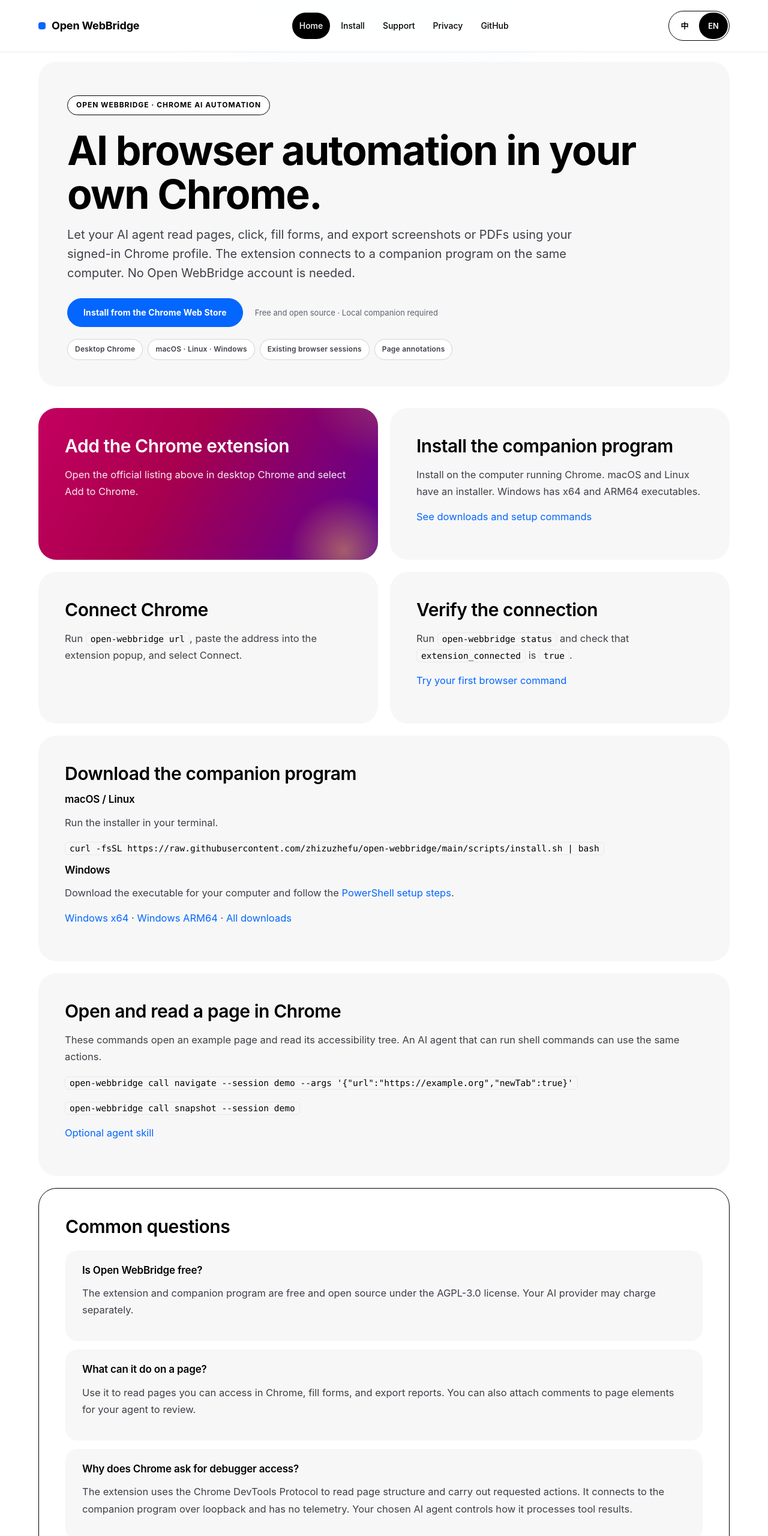
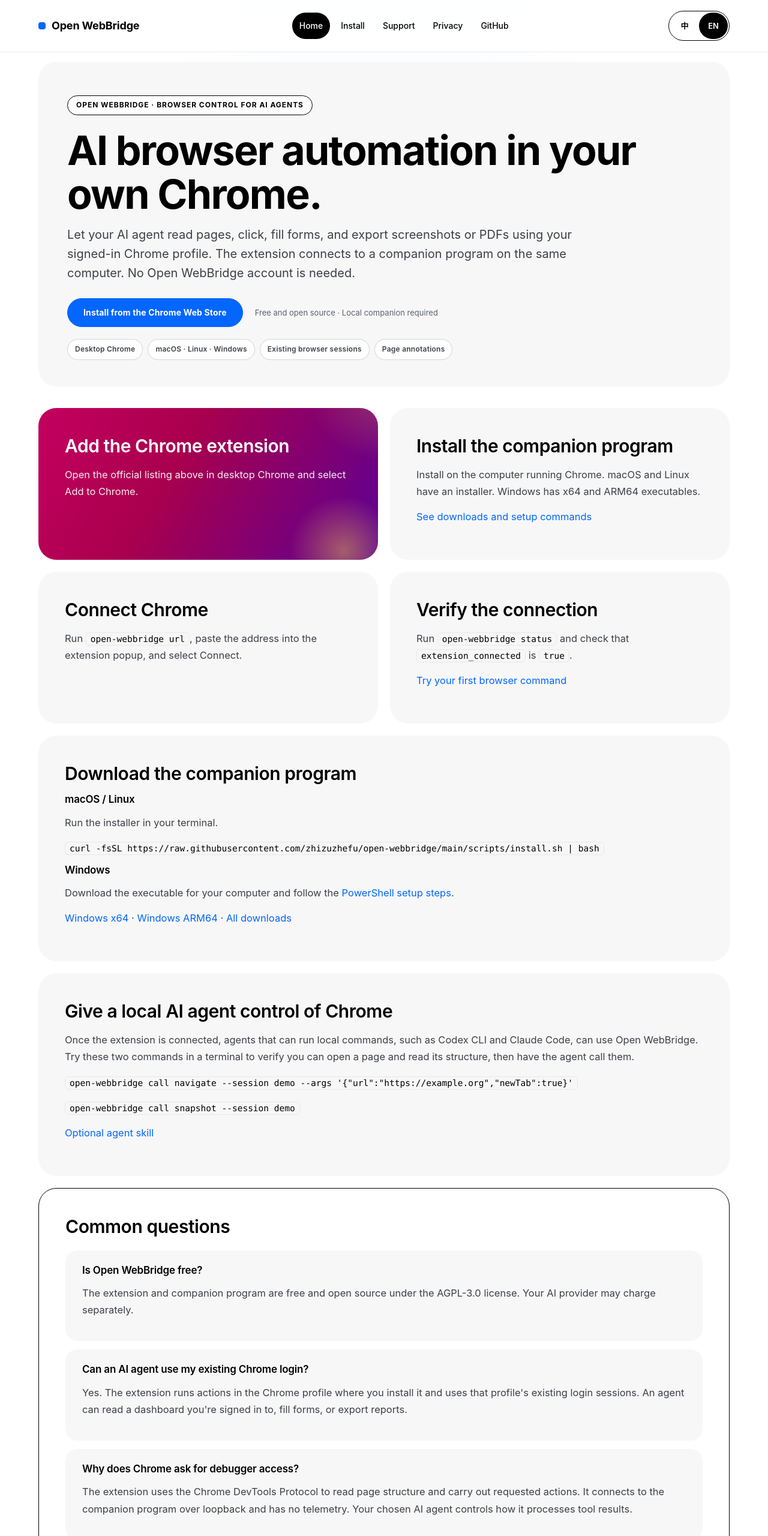
Before and after one commit to zhizuzhefu/zhizuzhefu.github.io, a plain HTML site: page open-webbridge/index.html in a window 1280 px wide. Shown: the top 2560 px of the page at 60% size. Drawn offline with Linux system fonts and the light colour scheme; a web font is replaced by a local one.

Commit message:
feat(seo): 聚焦 AI Agent 控制已登录的浏览器

```diff
--- a/open-webbridge/index.html
+++ b/open-webbridge/index.html
@@ -1,5 +1,5 @@
 <!doctype html>
-<html lang="zh-CN" data-lang="zh" data-title-zh="Open WebBridge｜免费开源的 Chrome AI 浏览器自动化扩展" data-title-en="Open WebBridge | Free AI Browser Automation for Chrome" data-desc-zh="免费开源的 Chrome AI 自动化扩展。让 AI 助手使用你已登录的 Chrome 读取网页、点击、填表和截图，支持 macOS、Linux 和 Windows。" data-desc-en="Free, open-source Chrome extension for AI browser automation. Let your AI agent use your signed-in Chrome with a local app for macOS, Linux, and Windows.">
+<html lang="zh-CN" data-lang="zh" data-title-zh="Open WebBridge｜让 AI Agent 控制已登录的 Chrome 浏览器" data-title-en="Open WebBridge | AI Agent Browser Control for Chrome" data-desc-zh="免费开源的 Chrome 扩展，让 AI Agent 控制你已登录的浏览器，执行点击、填表和截图。配套程序支持 Windows、macOS 和 Linux。" data-desc-en="Free, open-source Chrome extension for AI agents to control your signed-in browser tabs. Works with a local companion on Windows, macOS, and Linux.">
 <head>
   <meta charset="utf-8">
   <script src="/assets/clean-url.js"></script>
@@ -9,8 +9,8 @@
   <link rel="icon" href="./icon.png?v=50d9941b" type="image/png">
   <link rel="preconnect" href="https://api.fontshare.com" crossorigin>
   <link rel="stylesheet" href="https://api.fontshare.com/v2/css?f[]=satoshi@400,500,700&amp;display=swap">
-  <title>Open WebBridge｜免费开源的 Chrome AI 浏览器自动化扩展</title>
-  <meta name="description" content="免费开源的 Chrome AI 自动化扩展。让 AI 助手使用你已登录的 Chrome 读取网页、点击、填表和截图，支持 macOS、Linux 和 Windows。">
+  <title>Open WebBridge｜让 AI Agent 控制已登录的 Chrome 浏览器</title>
+  <meta name="description" content="免费开源的 Chrome 扩展，让 AI Agent 控制你已登录的浏览器，执行点击、填表和截图。配套程序支持 Windows、macOS 和 Linux。">
   <meta name="robots" content="index,follow,max-image-preview:large">
   <link rel="canonical" href="https://apps.zhizuzhefu.com/open-webbridge/">
   <link rel="alternate" hreflang="zh-Hans" href="https://apps.zhizuzhefu.com/open-webbridge/">
@@ -19,8 +19,8 @@
   <meta property="og:type" content="website">
   <meta property="og:site_name" content="Open WebBridge">
   <meta property="og:locale" content="zh_CN">
-  <meta property="og:title" content="Open WebBridge｜免费开源的 Chrome AI 浏览器自动化扩展">
-  <meta property="og:description" content="让 AI 助手使用你已登录的 Chrome。扩展和配套程序免费开源，支持 macOS、Linux 和 Windows。">
+  <meta property="og:title" content="Open WebBridge｜让 AI Agent 控制已登录的 Chrome 浏览器">
+  <meta property="og:description" content="让 AI Agent 使用你已登录的 Chrome。扩展和配套程序免费开源，支持 Windows、macOS 和 Linux。">
   <meta property="og:url" content="https://apps.zhizuzhefu.com/open-webbridge/">
   <meta property="og:image" content="https://apps.zhizuzhefu.com/open-webbridge/icon.png?v=50d9941b">
   <meta property="og:image:alt" content="Open WebBridge 图标">
@@ -32,7 +32,7 @@
     "@type": "SoftwareApplication",
     "@id": "https://apps.zhizuzhefu.com/open-webbridge/#software",
     "name": "Open WebBridge",
-    "description": "免费开源的 Chrome 扩展及本地配套程序，让 AI 助手使用你现有的 Chrome 浏览器执行网页操作。",
+    "description": "免费开源的 Chrome 扩展及本地配套程序，让 AI Agent 控制你已登录的 Chrome 浏览器，读取网页、点击、填表和截图。",
     "url": "https://apps.zhizuzhefu.com/open-webbridge/",
     "inLanguage": ["zh-Hans", "en"],
     "applicationCategory": "DeveloperApplication",
@@ -67,7 +67,7 @@
 
   <main class="page">
     <section class="card page-title">
-      <div class="eyebrow"><span class="lz">Open WebBridge · Chrome AI 自动化</span><span class="le">Open WebBridge · Chrome AI automation</span></div>
+      <div class="eyebrow"><span class="lz">Open WebBridge · AI Agent 控制浏览器</span><span class="le">Open WebBridge · Browser control for AI agents</span></div>
       <h1><span class="lz">让 AI 助手操作你正在用的 Chrome。</span><span class="le">AI browser automation in your own Chrome.</span></h1>
       <p class="hero-lead"><span class="lz">让 AI 助手使用你已登录的 Chrome 读取网页、点击、填表、截图和导出 PDF。扩展连接同一台电脑上的配套程序，无需注册 Open WebBridge 账号。</span><span class="le">Let your AI agent read pages, click, fill forms, and export screenshots or PDFs using your signed-in Chrome profile. The extension connects to a companion program on the same computer. No Open WebBridge account is needed.</span></p>
       <div class="hero-actions">
@@ -115,8 +115,8 @@
       </section>
 
       <section class="card section" id="example">
-        <h2><span class="lz">在 Chrome 打开并读取网页</span><span class="le">Open and read a page in Chrome</span></h2>
-        <p><span class="lz">下面两条命令打开一个示例网页，并读取它的无障碍结构。能运行命令的 AI 助手也可以调用这些操作。</span><span class="le">These commands open an example page and read its accessibility tree. An AI agent that can run shell commands can use the same actions.</span></p>
+        <h2><span class="lz">让 AI Agent 控制本机 Chrome</span><span class="le">Give a local AI agent control of Chrome</span></h2>
+        <p><span class="lz">连接扩展后，Codex CLI、Claude Code 等能运行本地命令的 AI 助手可以使用 Open WebBridge。先在终端试跑下面两条命令，确认能打开网页并读取页面结构，再让助手调用。</span><span class="le">Once the extension is connected, agents that can run local commands, such as Codex CLI and Claude Code, can use Open WebBridge. Try these two commands in a terminal to verify you can open a page and read its structure, then have the agent call them.</span></p>
         <p><code>open-webbridge call navigate --session demo --args '{"url":"<wbr>https://example.org",<wbr>"newTab":true}'</code></p>
         <p><code>open-webbridge call snapshot --session demo</code></p>
         <p><a href="https://github.com/zhizuzhefu/open-webbridge/tree/main/open-webbridge-skill"><span class="lz">可选的 Agent Skill</span><span class="le">Optional agent skill</span></a></p>
@@ -130,8 +130,8 @@
             <p><span class="lz">扩展和配套程序均免费开源，使用 AGPL-3.0 许可。AI 服务的费用由你选择的提供方决定。</span><span class="le">The extension and companion program are free and open source under the AGPL-3.0 license. Your AI provider may charge separately.</span></p>
           </article>
           <article class="faq-item">
-            <h3><span class="lz">它能操作哪些网页？</span><span class="le">What can it do on a page?</span></h3>
-            <p><span class="lz">它可以读取你在 Chrome 中已打开或登录的网页、填写表单、导出报表，也能把评论附到具体网页元素上，交给助手检查。</span><span class="le">Use it to read pages you can access in Chrome, fill forms, and export reports. You can also attach comments to page elements for your agent to review.</span></p>
+            <h3><span class="lz">AI Agent 可以使用我已有的登录状态吗？</span><span class="le">Can an AI agent use my existing Chrome login?</span></h3>
+            <p><span class="lz">可以。扩展在你安装它的 Chrome 配置中执行操作，沿用该配置已有的登录会话。你可以让助手读取已经登录的看板、填写表单或导出报表。</span><span class="le">Yes. The extension runs actions in the Chrome profile where you install it and uses that profile's existing login sessions. An agent can read a dashboard you're signed in to, fill forms, or export reports.</span></p>
           </article>
           <article class="faq-item">
             <h3><span class="lz">为什么要用 Chrome 调试权限？</span><span class="le">Why does Chrome ask for debugger access?</span></h3>
```
